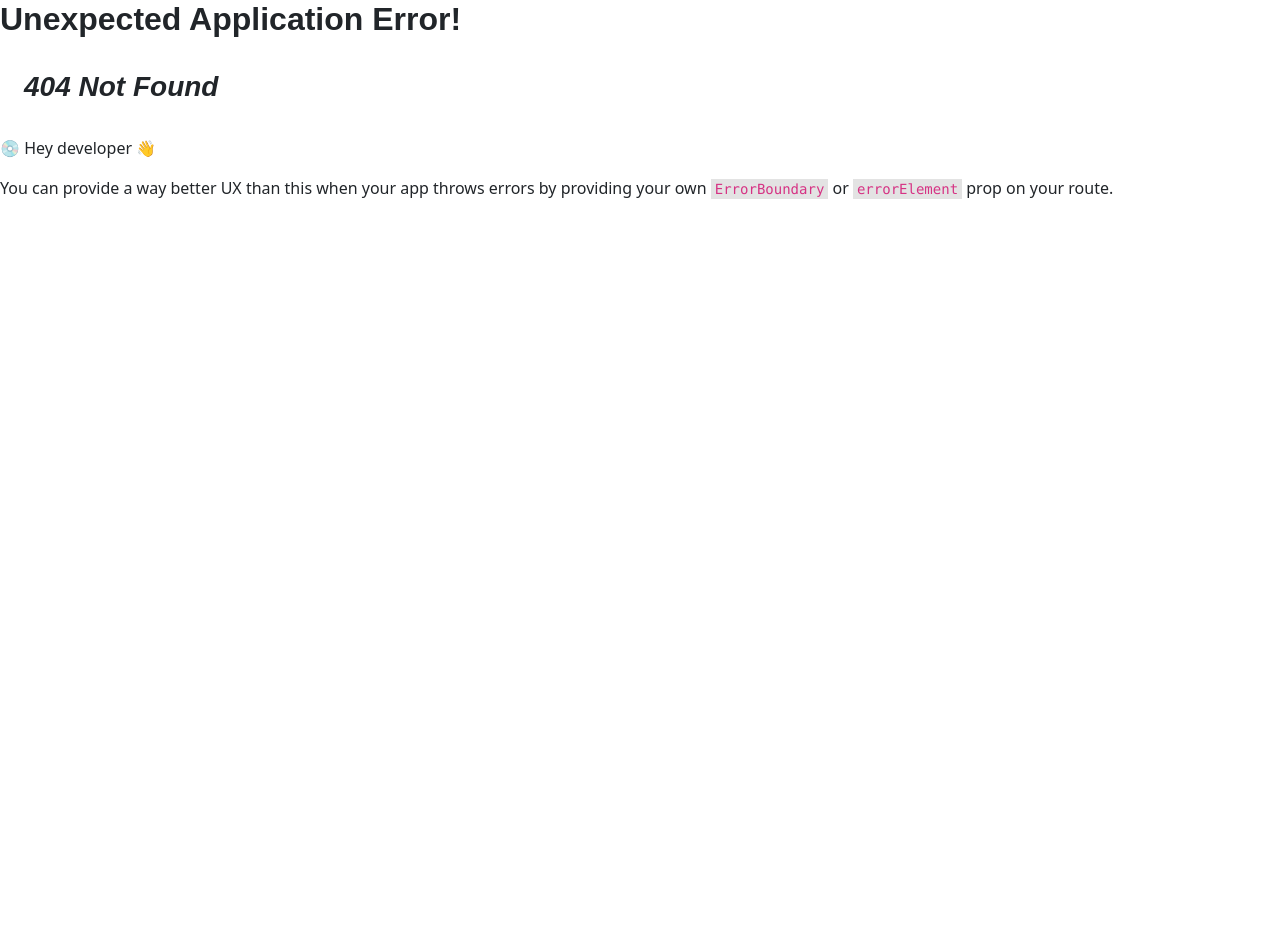
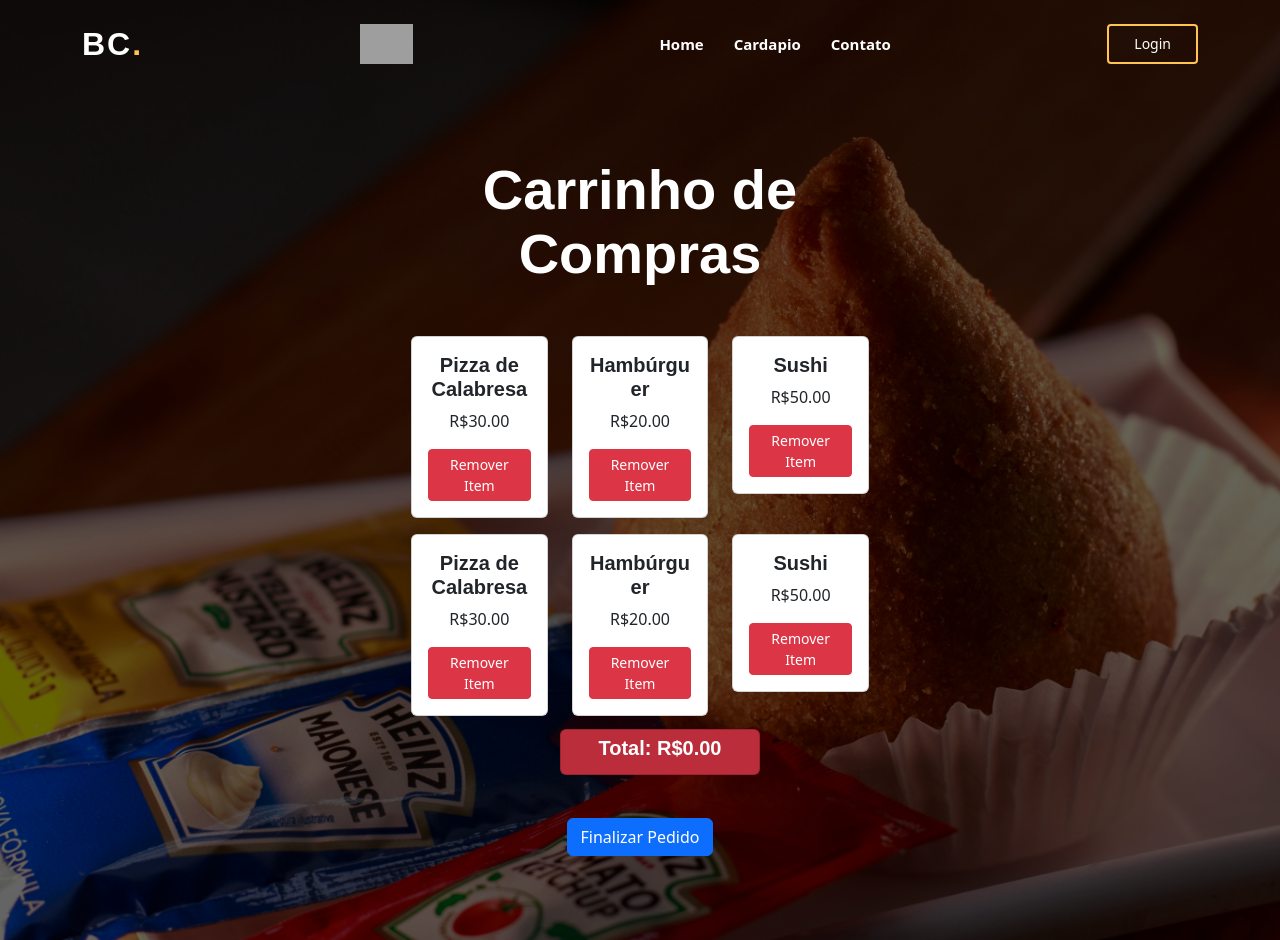
Before and after one commit to Viniciusrcarlos/barrigaLanches, a React (Create React App) app: page /carrinho in a window 1280 px wide. Before the commit this address had no page. Before the commit the page ends 800 px from the top, so only its background shows below. Built offline with nearby package versions, Linux system fonts and the light colour scheme; grey boxes are pictures that could not be loaded.

Commit message:
layout quase pronto

```diff
--- /dev/null
+++ b/src/pages/carrinho/carrinho.css
@@ -0,0 +1,16 @@
+#total{
+    margin: 20px;
+    padding: 6px;
+    background-color: #bb2d3b;
+    width: 200px;
+    left: 50%;
+    transform: translate(-50%, -50%);
+}
+
+#textoTotal{
+    color: #ffffff;
+}
+
+.carrinho{
+    margin: 50px 20px 20px 20px;
+}
--- a/src/pages/carrinho/carrinho.jsx
+++ b/src/pages/carrinho/carrinho.jsx
@@ -1,37 +1,59 @@
-import React from 'react';
+import React, {useState} from 'react';
+import './carrinho.css';
 
 const Carrinho = () => {
+
+    const [carrinhoItems, setCarrinhoItems] = useState([]);
+
+    const menuItens = [
+        { id: 1, name: 'Pizza de Calabresa', price: 30.00 },
+        { id: 2, name: 'Hambúrguer', price: 20.00 },
+        { id: 3, name: 'Sushi', price: 50.00 },
+        { id: 4, name: 'Pizza de Calabresa', price: 30.00 },
+        { id: 5, name: 'Hambúrguer', price: 20.00 },
+        { id: 6, name: 'Sushi', price: 50.00 }
+    ];
+
+    const calcularTotal = () => {
+        return carrinhoItems.reduce((total, item) => total + item.price, 0).toFixed(2);
+    };
+
+    const removerItem = (id) => {
+        setCarrinhoItems(carrinhoItems.filter(item => item.id !== id));
+    };
+
     return (
         <section id="hero" className="d-flex align-items-center justify-content-center">
             <div className="container" data-aos="fade-up">
                 <div className="row justify-content-center" data-aos="fade-up" data-aos-delay="150">
                     <div className="col-xl-6 col-lg-8" id="divTudo">
 
-                        <div className="row">
-                            {menuItems.map(item => (
+                        <h1>Carrinho de Compras</h1>
+                        <div className="row carrinho" id="div">
+                            {menuItens.map(item => (
                                 <div key={item.id} className="col-md-6 col-lg-4 mb-3">
                                     <div className="card">
                                         <div className="card-body">
                                             <h5 className="card-title">{item.name}</h5>
-                                            <p className="card-text">Preço: R${item.price.toFixed(2)}</p>
-                                            <button onClick={() => adicionarAoCarrinho(item)}
-                                                    className="btn btn-primary">Adicionar ao Carrinho
+                                            <p className="card-text">R${item.price.toFixed(2)}</p>
+                                            <button onClick={() => removerItem(item.id)}
+                                                    className="btn btn-danger btn-sm">Remover Item
                                             </button>
                                         </div>
                                     </div>
                                 </div>
                             ))}
                         </div>
+                        <div className="card" id="total">
+                            <h5 id="textoTotal">Total: R${calcularTotal()}</h5>
+                        </div>
+                        <button className="btn btn-primary">Finalizar Pedido</button>
 
                     </div>
                 </div>
             </div>
         </section>
     );
-
-    const adicionarAoCarrinho = item => {
-
-    };
 }
 
 export default Carrinho;
--- a/src/router/router_config.jsx
+++ b/src/router/router_config.jsx
@@ -4,6 +4,7 @@ import HomePage from '../pages/home/home_page';
 import Cardapio from '../pages/cardapio/cardapio';
 import Login from "../pages/login/login";
 import Register from "../pages/register/register";
+import Carrinho from "../pages/carrinho/carrinho";
 
 const RouterConfig = createBrowserRouter([
     {
@@ -11,8 +12,8 @@ const RouterConfig = createBrowserRouter([
             { path: '/', element: <HomePage /> },
             { path: '/cardapio', element: <Cardapio /> },
             { path: '/login', element: <Login/> },
-            { path: '/register', element: <Register/> }
-
+            { path: '/register', element: <Register/> },
+            { path: '/carrinho', element: <Carrinho/>}
         ]
     },
 ]);
```
